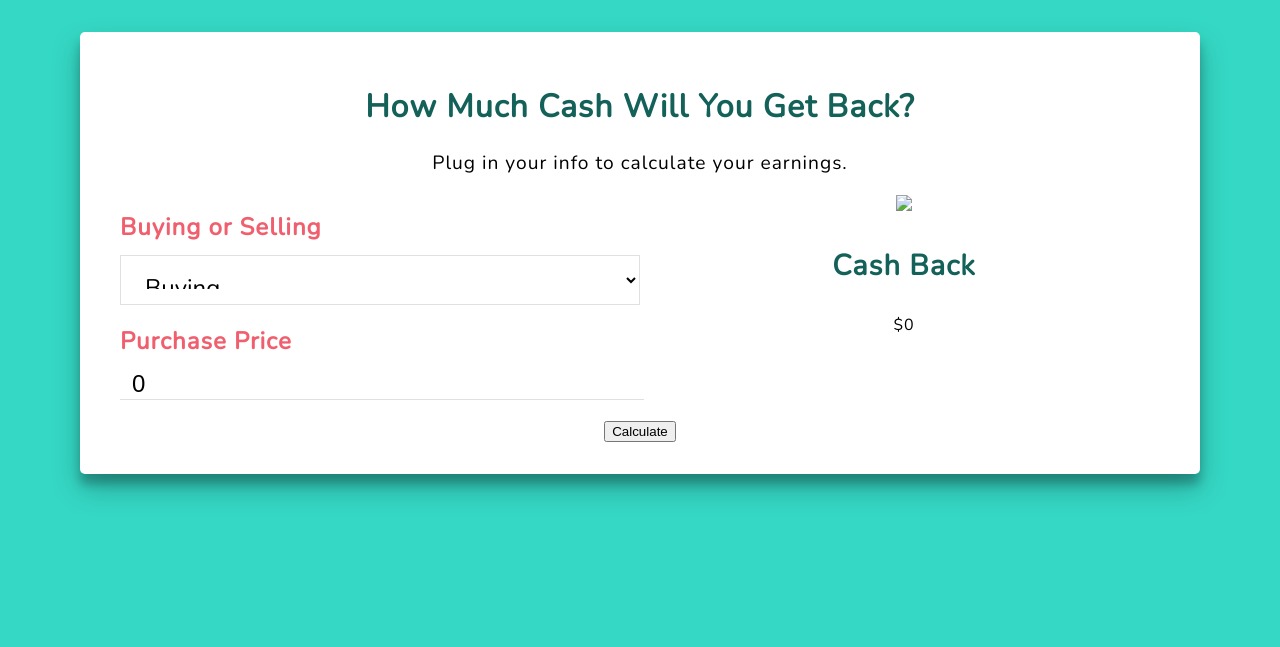
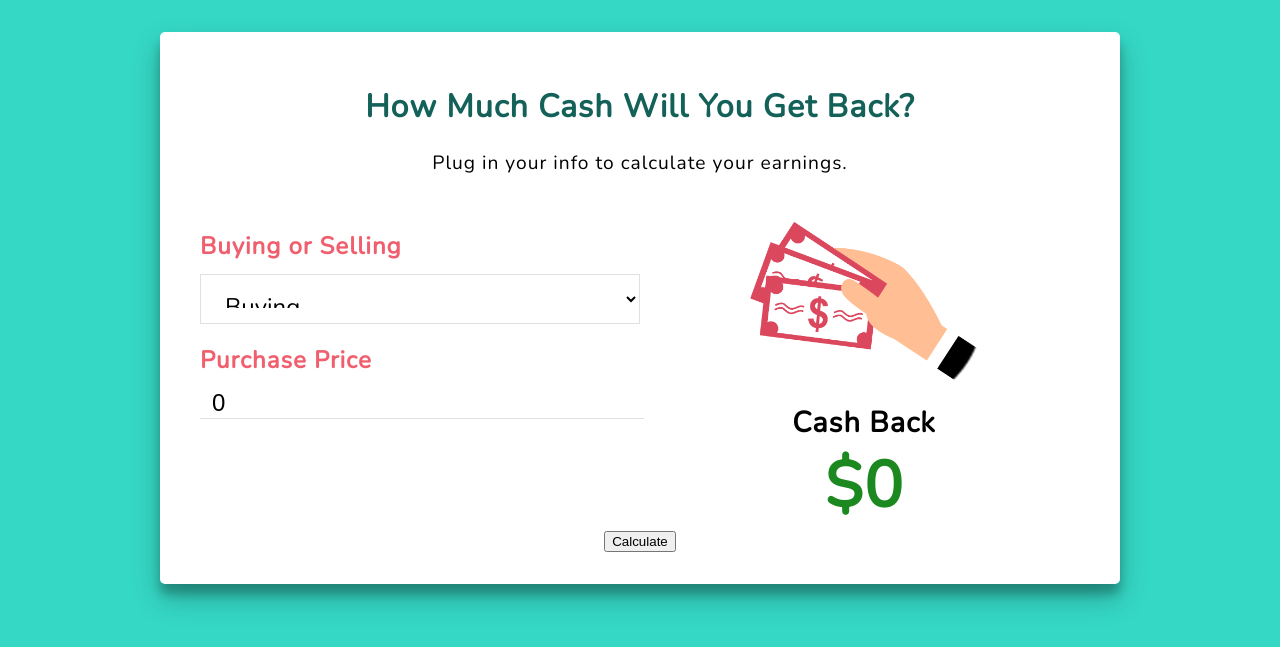
Before and after one commit to Ly900/cash-calculator, a PHP site: page / in a window 1280 px wide. Shown: the top 647 px of the page. Run offline with PHP 8.4, Linux system fonts and the light colour scheme; some libraries are stand-ins or nearby versions.

Commit message:
add buying image

```diff
--- a/app.js
+++ b/app.js
@@ -197,9 +197,9 @@ class CashCalcForm extends React.Component {
 						<div class="cash-calc__form-block">
 
 							<div className="cash-calc__block cash-calc__results">
-								<img src="https://via.placeholder.com/150"></img>
-								<p class="cash-calc__cash-back">Cash Back</p>
-								<div>${parseInt(this.state.cashBack).toLocaleString("en")}</div>
+								<img src="./buying.png" className="cash-calc__image"></img>
+								<p class="cash-calc__cash-back-text">Cash Back</p>
+								<div class="cash-calc__cash-back-value">${parseInt(this.state.cashBack).toLocaleString("en")}</div>
 							</div>
 
 						</div>
--- a/style.css
+++ b/style.css
@@ -1,6 +1,11 @@
 @import url("https://fonts.googleapis.com/css?family=Nunito");
 /* Reset Styles */
-div {
+div,
+form,
+body,
+html,
+span,
+p {
   margin: 0;
   padding: 0;
   box-sizing: border-box; }
@@ -16,7 +21,7 @@ body {
 
 /* Component Styles */
 .cash-calc {
-  max-width: 1120px;
+  max-width: 960px;
   margin: 2em auto;
   padding: 2em;
   background: #fff;
@@ -28,13 +33,14 @@ body {
     color: #136158;
     font-size: 2rem; }
   .cash-calc__description {
-    font-size: 1.2rem; }
+    font-size: 1.2rem;
+    margin-bottom: 2em; }
   .cash-calc__form-container {
     background: white; }
   .cash-calc__form-item {
     display: block;
     margin-bottom: .5em; }
-  .cash-calc__form-label, .cash-calc__cash-back {
+  .cash-calc__form-label, .cash-calc__cash-back-text {
     font-weight: bolder;
     font-size: 1.5rem;
     color: #F05F6E; }
@@ -53,10 +59,17 @@ body {
     border: none;
     border-bottom: 1px solid #E0E0E0;
     text-indent: 10px; }
-  .cash-calc__cash-back {
-    color: #136158;
+  .cash-calc__image {
+    max-width: 300px; }
+  .cash-calc__cash-back-text {
+    color: black;
     font-size: 1.8rem;
-    font-weight: bolder; }
+    font-weight: bolder;
+    margin: 0; }
+  .cash-calc__cash-back-value {
+    font-size: 4rem;
+    font-weight: bolder;
+    color: #1B891F; }
 
 .cash-calc__inputs-results-wrapper {
   display: flex;
--- a/style.scss
+++ b/style.scss
@@ -2,7 +2,12 @@
 @import url('https://fonts.googleapis.com/css?family=Nunito');
 
 /* Reset Styles */
-div {
+div,
+form,
+body,
+html,
+span,
+p {
 	margin: 0;
 	padding: 0;
 	box-sizing: border-box;
@@ -15,6 +20,7 @@ $headingColor: darken($primaryColor, 30%);
 // $headingColor: #626363;
 $formColor: white;
 $gray: #E0E0E0;
+$green: #1B891F;
 
 html {
 	background: $primaryColor;
@@ -28,7 +34,7 @@ body {
 
 /* Component Styles */
 .cash-calc {
-	max-width: 1120px;
+	max-width: 960px;
 	margin: 2em auto;
 	padding: 2em;
 	background: #fff;
@@ -43,6 +49,7 @@ body {
 	}
 	&__description {
 		font-size: 1.2rem;
+		margin-bottom: 2em;
 	}
 	&__form-container {
 		// border: 1px solid blue;
@@ -76,11 +83,20 @@ body {
 		border-bottom: 1px solid $gray;
 		text-indent: 10px;
 	}
-	&__cash-back {
+	&__image {
+		max-width: 300px;
+	}
+	&__cash-back-text {
 		@extend .cash-calc__form-label;
-		color: $headingColor;
+		color: darken($headingColor, 25%);
 		font-size: 1.8rem;
 		font-weight: bolder;
+		margin: 0;
+	}
+	&__cash-back-value {
+		font-size: 4rem;
+		font-weight: bolder;
+		color: $green;
 	}
 }
 .cash-calc__inputs-results-wrapper {
```
Also changed, not shown: buying.png (added).
